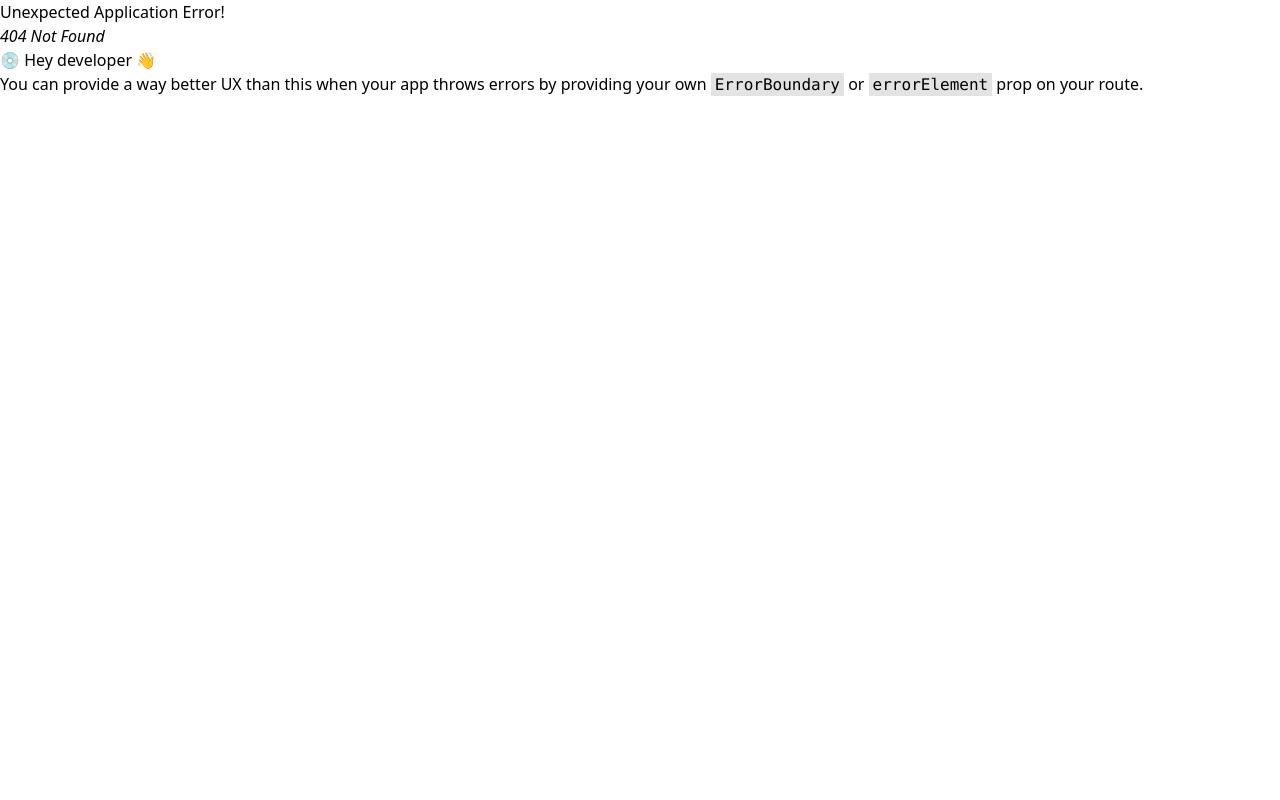
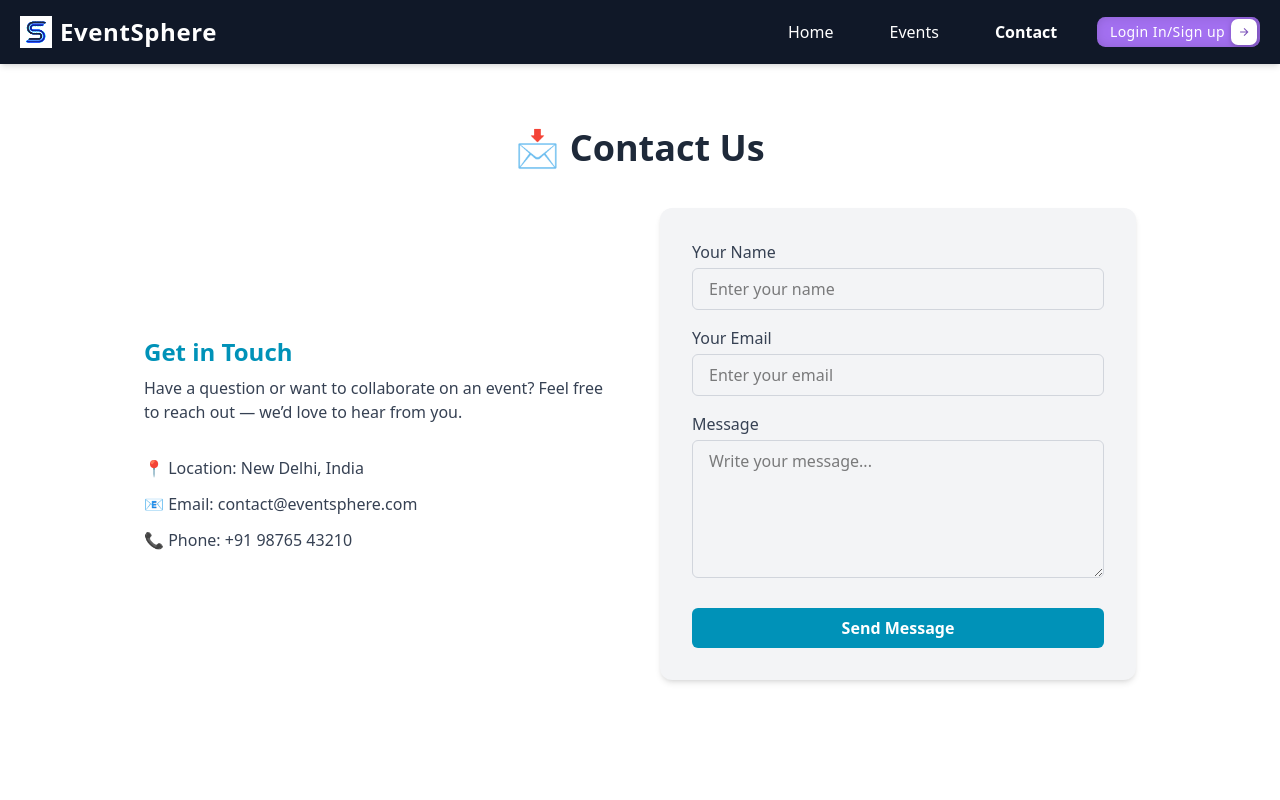
Before and after one commit to Nitesh47kumars/EventSphere, a React (Vite) app: page /contact in a window 1280 px wide. Before the commit this address had no page. Shown: the top 800 px of the page. Built offline with nearby package versions, Linux system fonts and the light colour scheme.

Commit message:
Build Contact Component

```diff
--- a/src/App.jsx
+++ b/src/App.jsx
@@ -3,6 +3,7 @@ import { createBrowserRouter, RouterProvider } from "react-router-dom";
 import Layout from "./Layout";
 import HomePage from "./HomePage";
 import Events from "./Components/Events/Events";
+import Contact from "./Components/Contact/Contact";
 
 const App = () => {
   const Router = createBrowserRouter([
@@ -18,6 +19,10 @@ const App = () => {
           path: "events",
           element: <Events />,
         },
+        {
+          path: "contact",
+          element: <Contact />,
+        },
       ],
     },
   ]);
--- /dev/null
+++ b/src/Components/Contact/Contact.jsx
@@ -0,0 +1,124 @@
+// src/Components/Contact/Contact.jsx
+import React, { useState } from "react";
+
+const Contact = () => {
+  const [formData, setFormData] = useState({
+    name: "",
+    email: "",
+    message: "",
+  });
+
+  const [submitted, setSubmitted] = useState(false);
+
+  const handleChange = (e) => {
+    const { name, value } = e.target;
+    setFormData((prev) => ({ ...prev, [name]: value }));
+  };
+
+  const handleSubmit = (e) => {
+    e.preventDefault();
+    // Just simulate submission
+    setSubmitted(true);
+    setTimeout(() => setSubmitted(false), 3000);
+    setFormData({ name: "", email: "", message: "" });
+  };
+
+  return (
+    <section className="max-w-5xl mx-auto py-16 px-4">
+      <h1 className="text-4xl font-bold text-center mb-10 text-gray-800">
+        📩 Contact Us
+      </h1>
+
+      <div className="grid md:grid-cols-2 gap-10">
+        {/* Contact Info */}
+        <div className="flex flex-col justify-center space-y-4 text-gray-700">
+          <h2 className="text-2xl font-semibold text-cyan-600 mb-2">
+            Get in Touch
+          </h2>
+          <p>
+            Have a question or want to collaborate on an event?
+            Feel free to reach out — we’d love to hear from you.
+          </p>
+
+          <div className="space-y-3 mt-4">
+            <p>
+              📍 <span className="font-medium">Location:</span> New Delhi, India
+            </p>
+            <p>
+              📧 <span className="font-medium">Email:</span> contact@eventsphere.com
+            </p>
+            <p>
+              📞 <span className="font-medium">Phone:</span> +91 98765 43210
+            </p>
+          </div>
+        </div>
+
+        {/* Contact Form */}
+        <form
+          onSubmit={handleSubmit}
+          className="bg-gray-100 rounded-xl p-8 shadow-md"
+        >
+          <div className="mb-4">
+            <label className="block text-gray-700 font-medium mb-1">
+              Your Name
+            </label>
+            <input
+              type="text"
+              name="name"
+              value={formData.name}
+              onChange={handleChange}
+              required
+              placeholder="Enter your name"
+              className="w-full border border-gray-300 rounded-md px-4 py-2 focus:outline-none focus:ring-2 focus:ring-cyan-500"
+            />
+          </div>
+
+          <div className="mb-4">
+            <label className="block text-gray-700 font-medium mb-1">
+              Your Email
+            </label>
+            <input
+              type="email"
+              name="email"
+              value={formData.email}
+              onChange={handleChange}
+              required
+              placeholder="Enter your email"
+              className="w-full border border-gray-300 rounded-md px-4 py-2 focus:outline-none focus:ring-2 focus:ring-cyan-500"
+            />
+          </div>
+
+          <div className="mb-6">
+            <label className="block text-gray-700 font-medium mb-1">
+              Message
+            </label>
+            <textarea
+              name="message"
+              value={formData.message}
+              onChange={handleChange}
+              required
+              rows="5"
+              placeholder="Write your message..."
+              className="w-full border border-gray-300 rounded-md px-4 py-2 focus:outline-none focus:ring-2 focus:ring-cyan-500"
+            ></textarea>
+          </div>
+
+          <button
+            type="submit"
+            className="w-full bg-cyan-600 hover:bg-cyan-700 text-white font-semibold py-2 rounded-md transition-all"
+          >
+            Send Message
+          </button>
+
+          {submitted && (
+            <p className="text-green-600 mt-4 text-center font-medium">
+              ✅ Message sent successfully!
+            </p>
+          )}
+        </form>
+      </div>
+    </section>
+  );
+};
+
+export default Contact;
```
